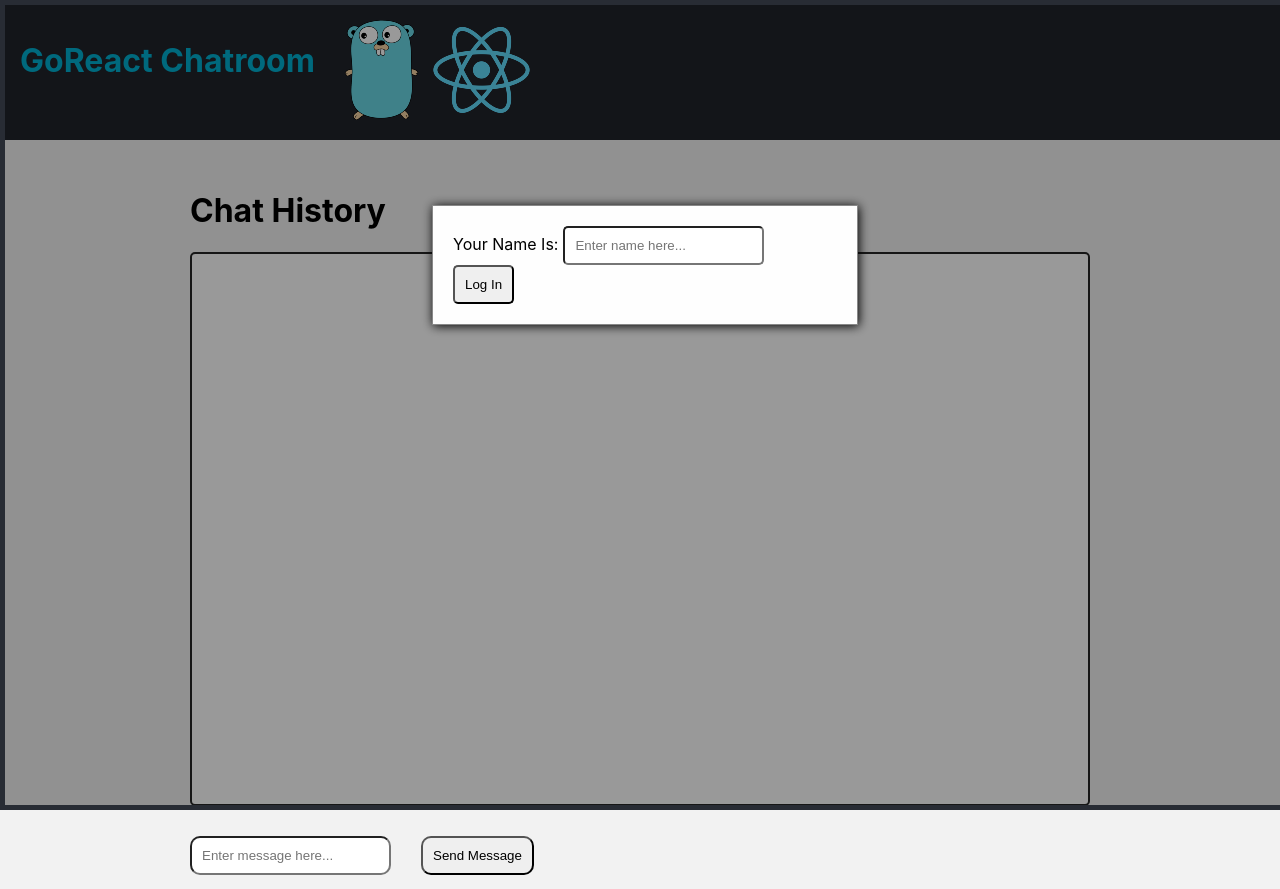
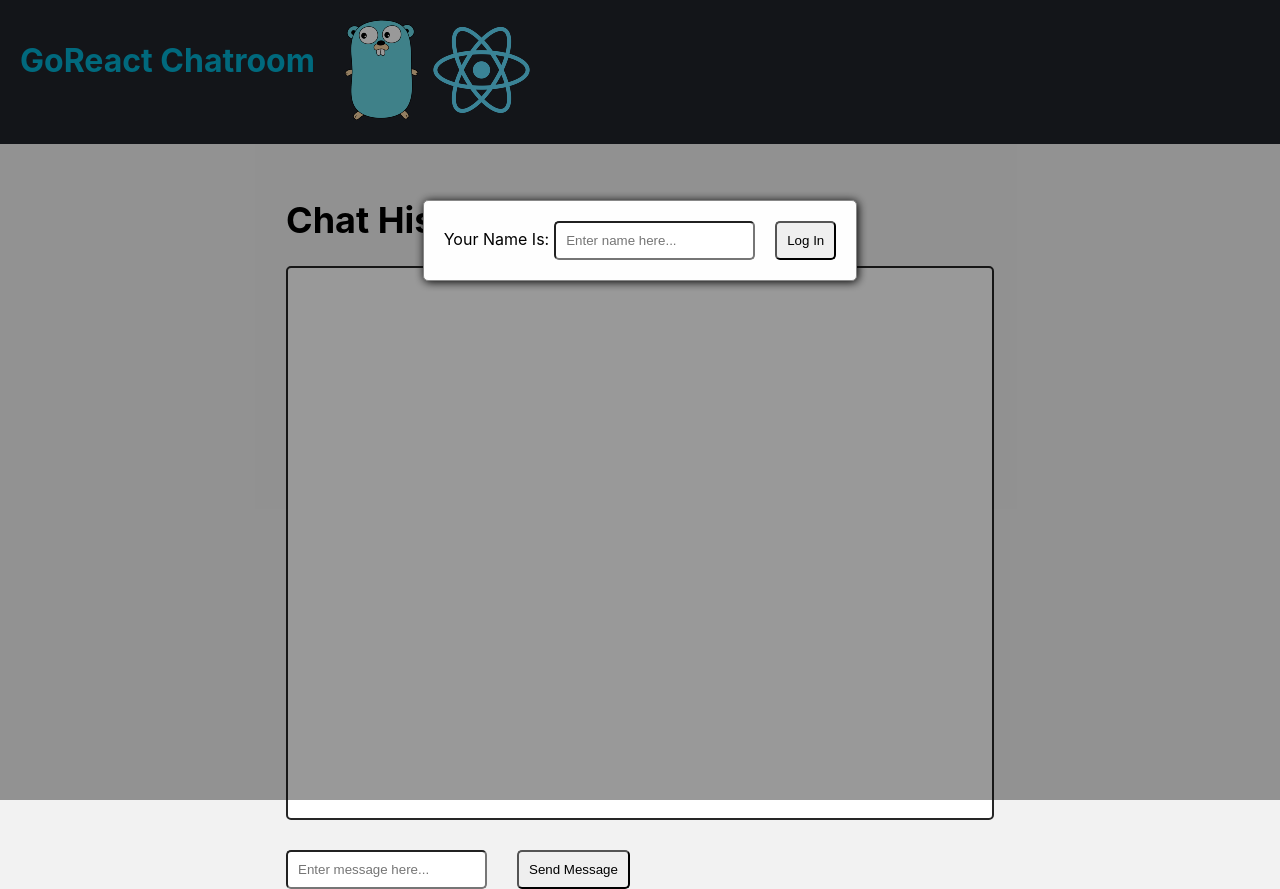
Before and after one commit to jjohnston55/GoReact-Chat, a React (Create React App) app in the folder frontend/: page / in a window 1280 px wide. Built offline with nearby package versions, Linux system fonts and the light colour scheme.

Commit message:
Adjusted size for large screens

```diff
--- a/frontend/src/App.css
+++ b/frontend/src/App.css
@@ -1,6 +1,16 @@
-.content {
-	width: 75%;
-	margin: 0 auto;
+@media only screen and (min-width: 600px) {
+	.content {
+		width: 75%;
+		margin: 0 auto;
+	}
+}
+
+@media only screen and (min-width: 1200px) {
+	.content {
+		width: 60%;
+		margin: 0 auto;
+		font-size: large;
+	}
 }
 
 .modal {
@@ -10,7 +20,6 @@
 	top: 0;
 	width: 100%; /* Full width */
 	height: 100%; /* Full height */
-	border: 5px solid #282c34;
 	background-color: rgb(0,0,0); /* Fallback color */
 	background-color: rgba(0,0,0,0.4); /* Black w/ opacity */
 }
@@ -20,16 +29,23 @@
 	margin: 25vh auto; /* 15% from the top and centered */
 	padding: 20px;
 	border: 1px solid #888;
+	border-radius: 5px;
 	box-shadow: 1px 1px 10px #000000;
-	width: 30%;
+	width: fit-content;
 }
 
 .modalContent > label {
 	margin-right: 5px;
 }
 
-input#name, .modalContent > button {
+input#name {
 	margin-right: 20px;
 	padding: 10px;
 	border-radius: 5px;
 }
+
+.modalContent > button {
+	padding: 10px;
+	border-radius: 5px;
+	cursor: pointer;
+}
--- a/frontend/src/components/chatInput/index.css
+++ b/frontend/src/components/chatInput/index.css
@@ -2,5 +2,9 @@ input#userMessage, .chatInput > button {
     margin-left: 30px;
     padding: 10px;
     min-width: 10%;
-    border-radius: 10px;
+    border-radius: 5px;
 }
+
+.chatInput > button {
+    cursor: pointer;
+}
--- a/frontend/src/components/header/header.jsx
+++ b/frontend/src/components/header/header.jsx
@@ -5,8 +5,12 @@ const Header = () => {
 	return (
 		<div className='header'>
 			<h1>GoReact Chatroom</h1>
-			<img id='golang' src='./img/gopher.png' alt='gopher.png' title='Golang Gopher' />
-			<img id='react' src='./img/react.png' alt='react.png' />
+			<a href='https://golang.org/' target="_blank" rel="noopener noreferrer">
+				<img id='golang' src='./img/gopher.png' alt='gopher.png' />
+			</a>
+			<a href='https://reactjs.org/' target="_blank" rel="noopener noreferrer">
+				<img id='react' src='./img/react.png' alt='react.png' />
+			</a>
 		</div>
 	)
 }
--- a/frontend/src/components/history/index.css
+++ b/frontend/src/components/history/index.css
@@ -9,7 +9,7 @@ img#avatar {
 .chat {
     padding: 5px;
     display: grid;
-    grid-template-columns: 50px calc(50% - 50px) calc(50% - 50px) 50px;
+    grid-template-columns: 50px calc(75% - 50px) calc(25% - 50px) 50px;
 }
 
 .chat > img {
@@ -25,6 +25,7 @@ img#avatar {
 .user {
     font-size: small;
     padding: 0px 10px;
+    color: #bbbbbb;
 }
 
 .messages {
@@ -33,7 +34,7 @@ img#avatar {
     height: 500px;
     padding: 25px;
     background-color: #ffffff;
-    overflow-y: scroll;
+    overflow-y: auto;
 }
 
 .messages::-webkit-scrollbar {
@@ -59,7 +60,7 @@ img#avatar {
 
 .userStatus {
     text-align: center;
-    color: rgba(160, 160, 160, 120);
+    color: #bbbbbb;
     padding-bottom: 10px;
 }
 
@@ -68,7 +69,7 @@ img#avatar {
     margin-left: auto;
     margin-right: 0;
     display: grid;
-    grid-template-columns: 50px calc(50% - 50px) calc(50% - 50px) 50px;
+    grid-template-columns: 50px calc(25% - 50px) calc(75% - 50px) 50px;
 }
 
 .chatMe > img {
```
